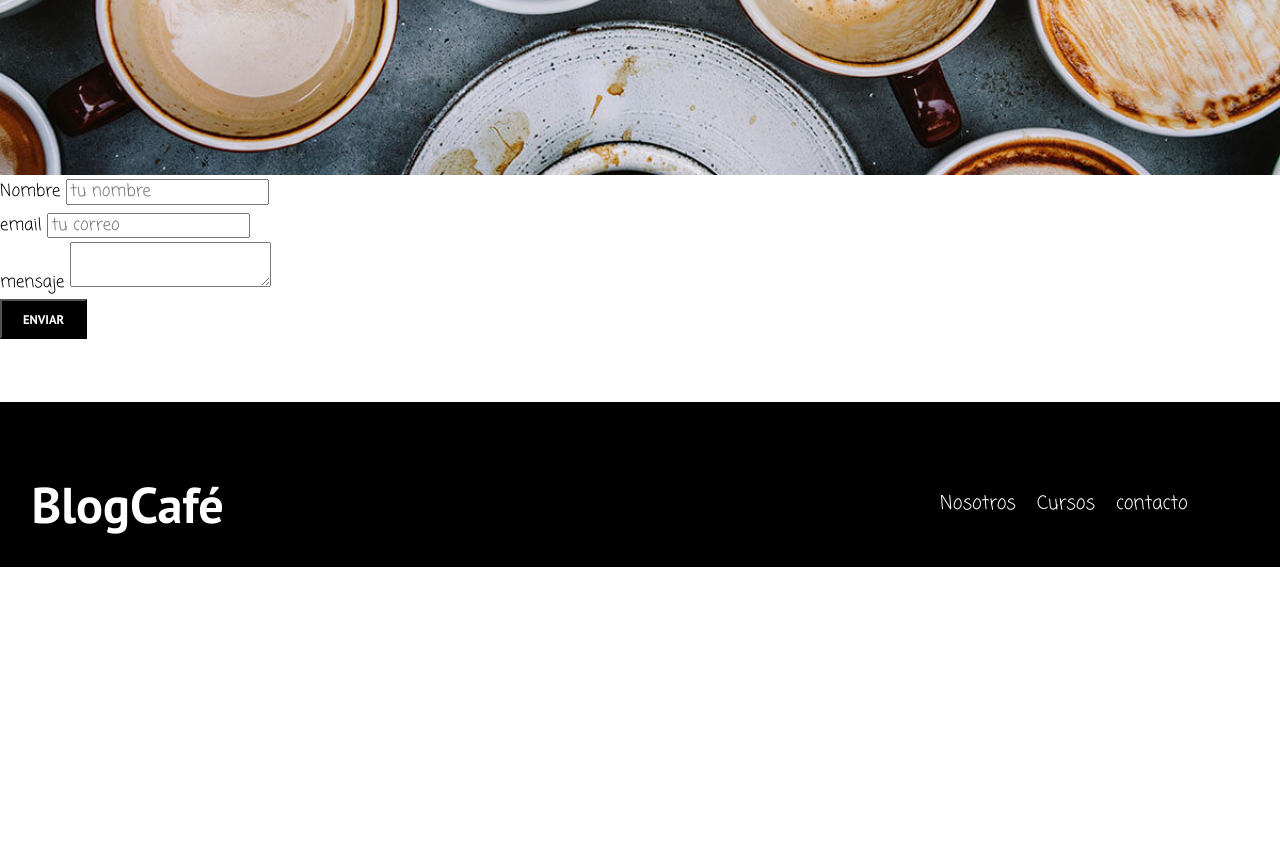
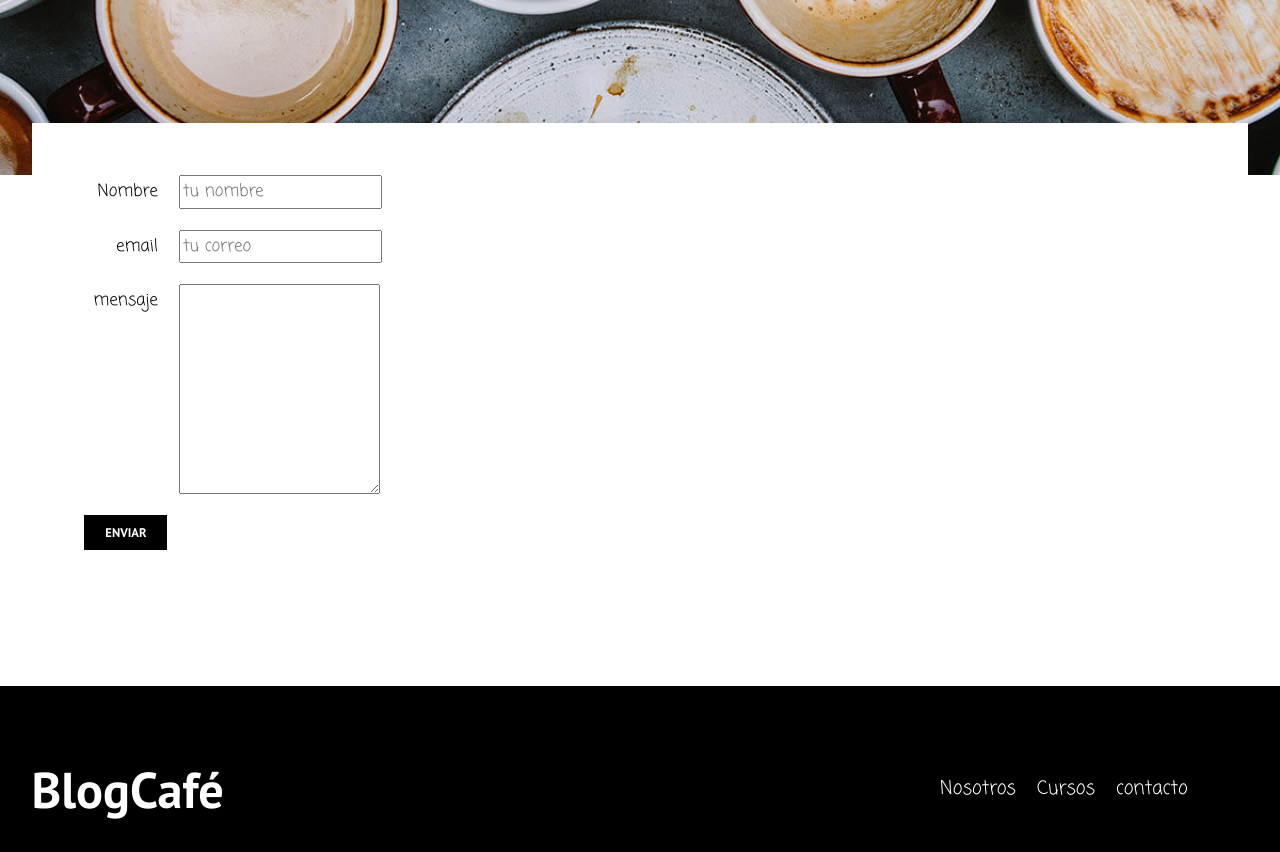
Before and after one commit to edangelux/Proyectos, a plain HTML site: page blog cafeteria/contacto.html in a window 1280 px wide. Shown: the part 980-1832 px from the top of the page. Before the commit the page ends 1547 px from the top, so only its background shows below. Drawn offline with Linux system fonts and the light colour scheme.

Commit message:
creamos formulario (no se mira como deberia)

```diff
--- a/blog cafeteria/contacto.html
+++ b/blog cafeteria/contacto.html
@@ -38,16 +38,16 @@
         <div class="contacto-bg"></div>
         <form class="formulario">
             <div class="campo">
-                <label for="nombre">Nombre</label>
-                <input type="text" placeholder="tu nombre" id="nombre">
+                <label  class="campo__label" for="nombre">Nombre</label>
+                <input class="campo__field" type="text" placeholder="tu nombre" id="nombre">
             </div>
             <div class="campo">
-                <label for="email">email</label>
-                <input type="email" placeholder="tu correo" id="email">
+                <label class="campo__label" for="email">email</label>
+                <input class="campo__field" type="email" placeholder="tu correo" id="email">
             </div>
             <div class="campo">
-                <label for="mensaje">mensaje</label>
-                <textarea id="mensaje"></textarea>
+                <label class="campo__label" for="mensaje">mensaje</label>
+                <textarea class="campo__field--textarea campo__field" id="mensaje"></textarea>
             </div>
 
             <div class="campo">
--- a/blog cafeteria/css/style.css
+++ b/blog cafeteria/css/style.css
@@ -144,11 +144,15 @@ p {
     text-transform: uppercase;
     font-weight: 700;
     margin-bottom: 2rem;
+    border: none;
 }
 @media (min-width: 768px) {
     .boton {
         display: inline-block;
     }
+}
+.boton:hover {
+    cursor: pointer;
 }
 .boton--primario {
     background-color: var(--negro);
@@ -237,3 +241,26 @@ p {
     background-size: cover;
     background-repeat: no-repeat;
 }
+.formulario {
+    background-color: var(--blanco);
+    margin: -5rem auto 0 auto;
+    width: 95%;
+    padding: 5rem;
+}
+.campo {
+    display: flex;
+    margin-bottom: 2rem;
+}
+.campo__label {
+    flex: 0 0 9rem;
+    text-align: right;
+    padding-right: 2rem;
+}
+.campo___field {
+   flex:1;
+   border: 1px solid var(--claro);
+
+}
+.campo__field--textarea {
+    height: 20rem;
+}
```
